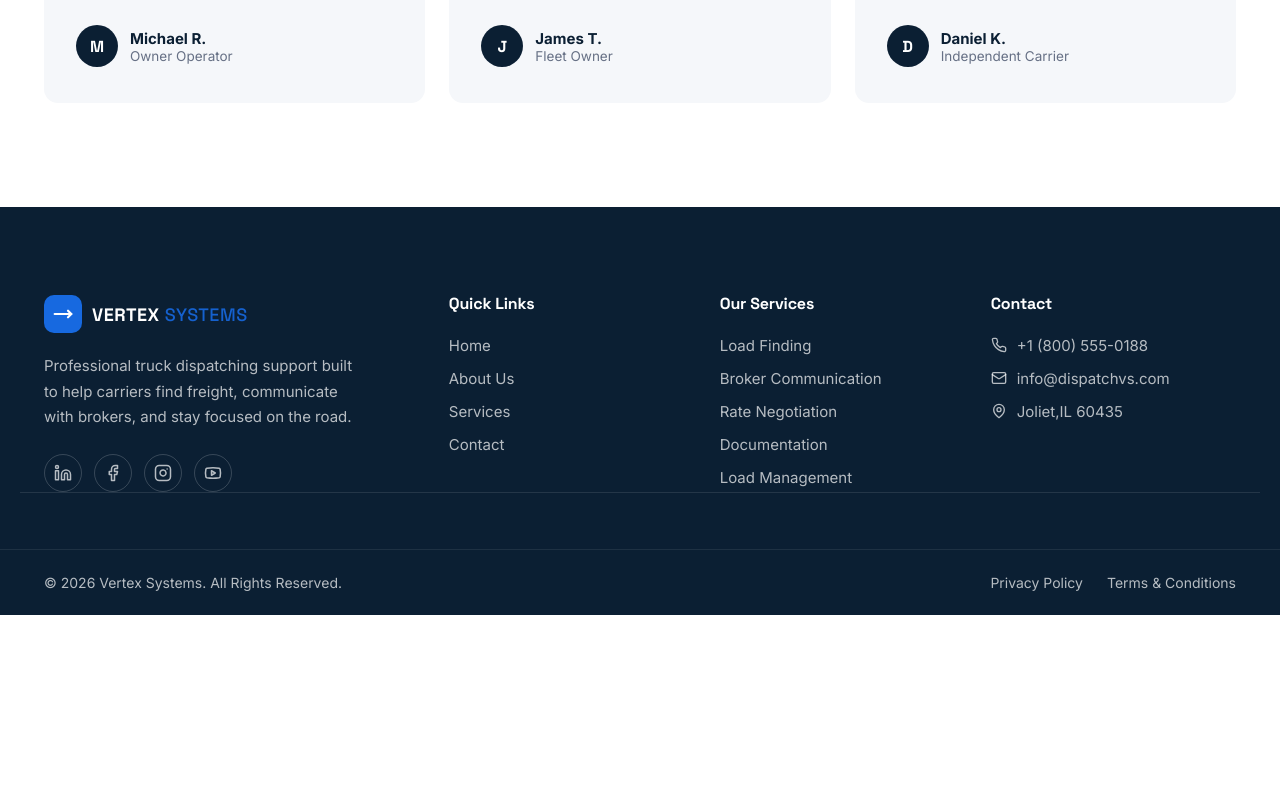
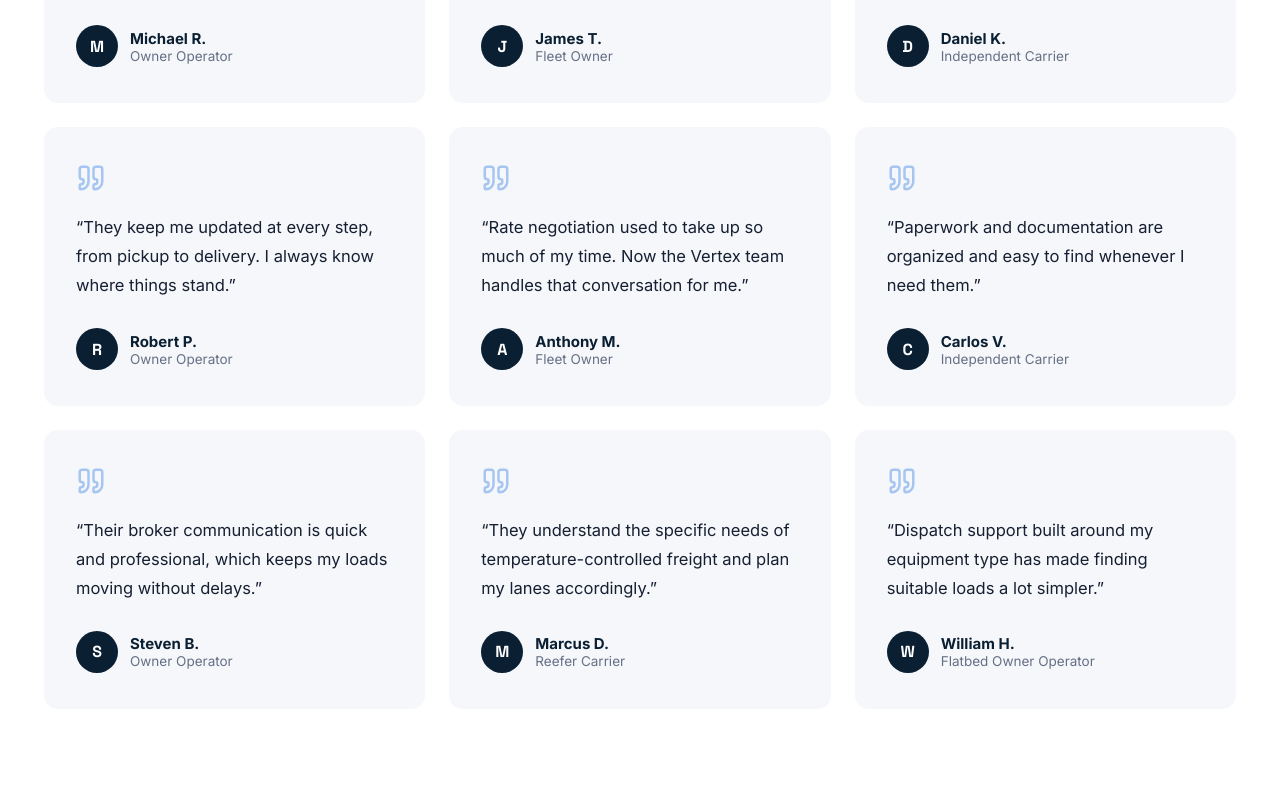
Before and after one commit to awais18311/vertexsystem, a React (Vite) app: page / in a window 1280 px wide. Shown: the part 4180-4980 px from the top of the page. Before the commit the page ends 4795 px from the top, so only its background shows below. Built offline with nearby package versions, Linux system fonts and the light colour scheme.

Commit message:
update some things

```diff
--- a/src/components/Footer.jsx
+++ b/src/components/Footer.jsx
@@ -49,7 +49,7 @@ export default function Footer() {
           <ul className="vx-footer__contact">
             <li><Phone size={16} /><a href="tel:+18005550188">+1 (800) 555-0188</a></li>
             <li><Mail size={16} /><a href="mailto:info@dispatchvs.com">info@dispatchvs.com</a></li>
-            <li><MapPin size={16} /><span>Joliet,IL 60435</span></li>
+            <li><MapPin size={16} /><span>Joliet, IL 60435</span></li>
           </ul>
         </div>
       </div>
--- a/src/data/siteData.js
+++ b/src/data/siteData.js
@@ -76,8 +76,9 @@ export const equipmentList = [
   { icon: Container, name: 'Dry Van', text: 'Reliable dispatch support for general freight and dry van carriers.' },
   { icon: Snowflake, name: 'Reefer', text: 'Dedicated dispatch support for temperature-controlled freight.' },
   { icon: Truck, name: 'Flatbed', text: 'Load coordination for open-deck and specialized flatbed hauls.' },
+    { icon: Layers, name: 'Step Deck', text: 'Dispatch support for tall or oversized freight needing a lowered deck.' },
   { icon: PackageOpen, name: 'Power Only', text: 'Dispatch support tailored to power-only trailer arrangements.' },
-  { icon: Layers, name: 'Step Deck', text: 'Dispatch support for tall or oversized freight needing a lowered deck.' },
+
   { icon: Box, name: 'Box Truck', text: 'Freight matching and dispatch help for box truck operators.' },
   { icon: Mountain, name: 'Hotshot', text: 'Dispatch coordination built around hotshot lanes and timelines.' },
 ]
@@ -97,6 +98,36 @@ export const testimonials = [
     name: 'Daniel K.',
     role: 'Independent Carrier',
     quote: 'Having someone handle load searching and broker communication saves me valuable time.',
+  },
+  {
+    name: 'Robert P.',
+    role: 'Owner Operator',
+    quote: 'They keep me updated at every step, from pickup to delivery. I always know where things stand.',
+  },
+  {
+    name: 'Anthony M.',
+    role: 'Fleet Owner',
+    quote: 'Rate negotiation used to take up so much of my time. Now the Vertex team handles that conversation for me.',
+  },
+  {
+    name: 'Carlos V.',
+    role: 'Independent Carrier',
+    quote: 'Paperwork and documentation are organized and easy to find whenever I need them.',
+  },
+  {
+    name: 'Steven B.',
+    role: 'Owner Operator',
+    quote: 'Their broker communication is quick and professional, which keeps my loads moving without delays.',
+  },
+  {
+    name: 'Marcus D.',
+    role: 'Reefer Carrier',
+    quote: 'They understand the specific needs of temperature-controlled freight and plan my lanes accordingly.',
+  },
+  {
+    name: 'William H.',
+    role: 'Flatbed Owner Operator',
+    quote: 'Dispatch support built around my equipment type has made finding suitable loads a lot simpler.',
   },
 ]
 
--- a/src/pages/About.jsx
+++ b/src/pages/About.jsx
@@ -25,7 +25,7 @@ export default function About() {
             transition={{ duration: 0.7 }}
           >
             <img
-              src="aboutpic.jpg"
+              src="aboutpic.png"
               alt="Dispatcher coordinating freight logistics at a desk with a map"
             />
           </motion.div>
--- a/src/pages/Contact.jsx
+++ b/src/pages/Contact.jsx
@@ -79,21 +79,21 @@ export default function Contact() {
                 <span className="vx-contact-info__icon"><Mail size={19} /></span>
                 <div>
                   <span className="vx-contact-info__label">Email</span>
-                  <a href="mailto:dispatch@vertexsystems.com">dispatch@vertexsystems.com</a>
+                  <a href="mailto:info@dispatchvs.com">info@dispatchvs.com</a>
                 </div>
               </li>
               <li>
                 <span className="vx-contact-info__icon"><MapPin size={19} /></span>
                 <div>
                   <span className="vx-contact-info__label">Office</span>
-                  <span>Dallas, Texas, USA</span>
+                  <span>Joliet, IL 60435</span>
                 </div>
               </li>
               <li>
                 <span className="vx-contact-info__icon"><Clock size={19} /></span>
                 <div>
                   <span className="vx-contact-info__label">Business Hours</span>
-                  <span>Monday – Friday<br />8:00 AM – 6:00 PM CST</span>
+                  <span>Monday – Friday<br />8:00 AM – 6:00 PM EST</span>
                 </div>
               </li>
             </ul>
```
Also changed, not shown: 2 other files (tests, documents, lock files or other folders).
